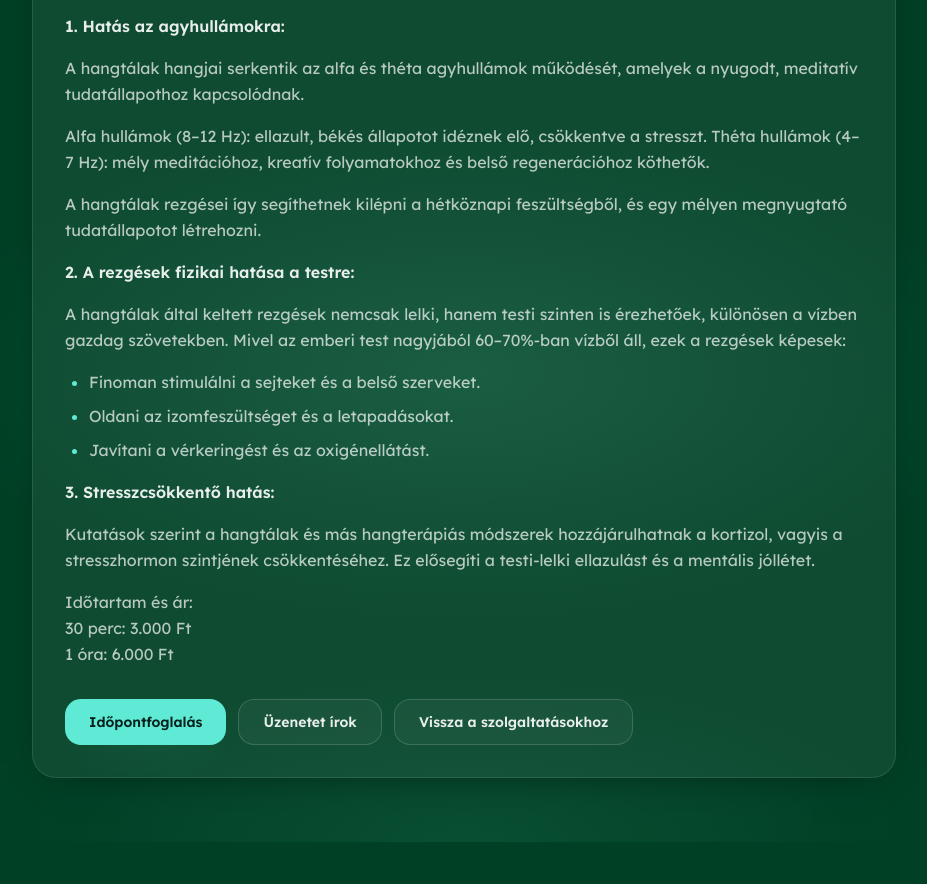
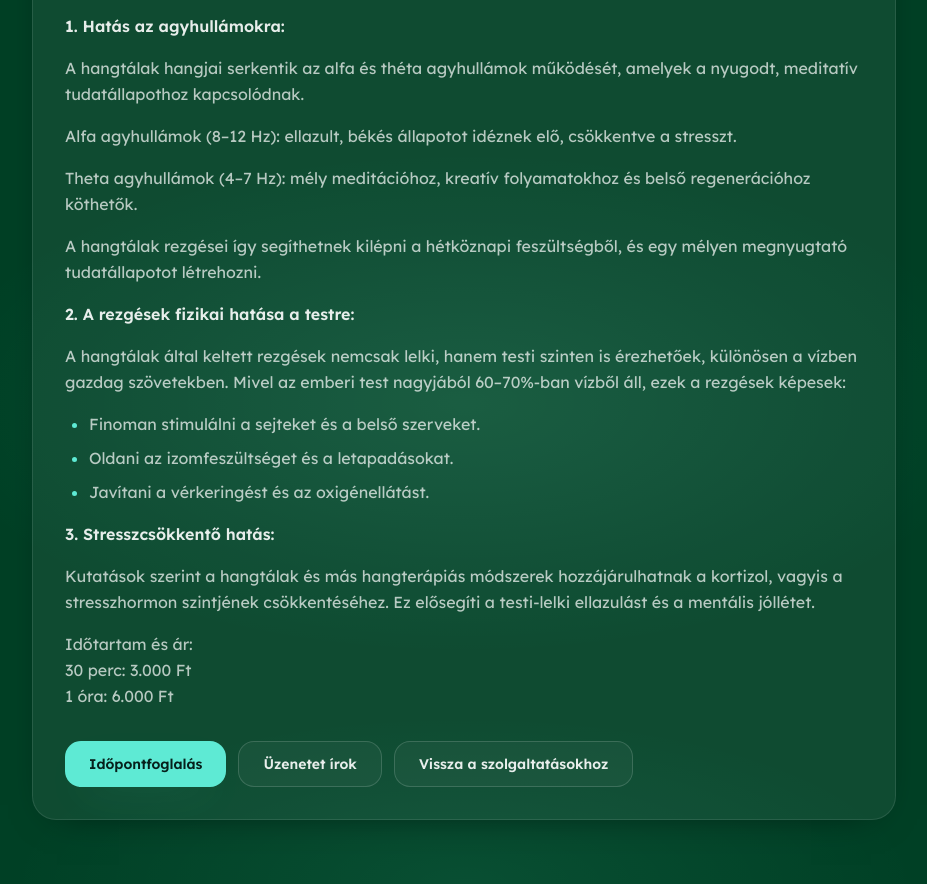
Before and after one commit to elendesstudio/zoldtarahaza, a website: page public/hangtalterapia.html in a window 1280 px wide. Shown: the part 833-1717 px from the top of the page, without its empty margins (176-1103 px from the left). Before the commit the page ends 1675 px from the top, so only its background shows below. Drawn offline with nearby package versions, Linux system fonts and the light colour scheme.

Commit message:
updatek v2

```diff
--- a/public/hangtalterapia.html
+++ b/public/hangtalterapia.html
@@ -82,8 +82,11 @@
   </p>
 
   <p>
-    Alfa hullámok (8–12 Hz): ellazult, békés állapotot idéznek elő, csökkentve a stresszt.
-    Théta hullámok (4–7 Hz): mély meditációhoz, kreatív folyamatokhoz és belső regenerációhoz köthetők.
+  Alfa agyhullámok (8–12 Hz): ellazult, békés állapotot idéznek elő, csökkentve a stresszt.
+  </p>
+
+  <p>
+    Theta agyhullámok (4–7 Hz): mély meditációhoz, kreatív folyamatokhoz és belső regenerációhoz köthetők.
   </p>
 
   <p>
```
Also changed, not shown: public/mentalhigienes.html (+1 -1 lines).
